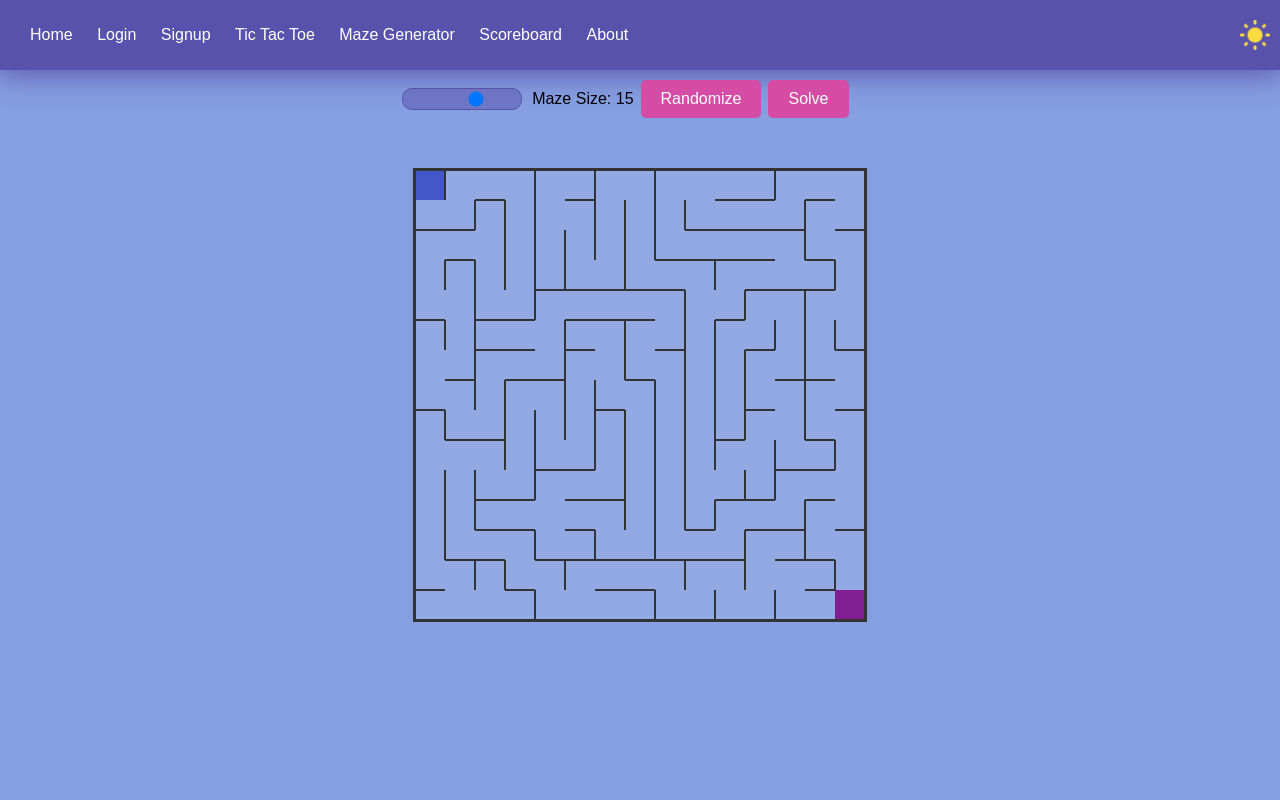
After one commit to lordpiki/School-Website-Task, a Flask app: page /maze_generator in a window 1280 px wide. The commit adds this page. Run offline with Flask 3, Linux system fonts and the light colour scheme; a user stored in the database is signed in.

Commit message:
Site fully working

```diff
--- a/app.py
+++ b/app.py
@@ -112,6 +112,14 @@ def tic_tac_toe():
 
     return render_template("tic_tac_toe.html")
 
+@app.route('/maze_generator')
+def maze_generator():
+    user_id = session.get('user_id')
+    if user_id == None:
+        return render_template('login.html', message='Please login first')
+
+    return render_template("maze_generator.html")
+
 
 @app.route('/api/play', methods=['POST'])
 def play_move():
--- /dev/null
+++ b/static/css/maze_generator.css
@@ -0,0 +1,109 @@
+* {
+  box-sizing: border-box; /* Apply border-box box-sizing to all elements */
+}
+
+:root {
+  --rows: 10; /* Default number of rows */
+  --cols: 10; /* Default number of columns */
+}
+
+#maze-container {
+  display: grid;
+  grid-template-columns: repeat(var(--cols), 30px); /* Adjust the number of columns using CSS variable */
+  grid-template-rows: repeat(var(--rows), 30px); /* Adjust the number of rows as needed */
+  gap: 0; /* Set the gap between cells to 0 */
+  background-color: transparent; /* Adjust the background color of the maze */
+  margin: 50px auto;
+  width: fit-content;
+  border: 2px solid #333333; /* Add a border to the maze container to compensate for the gaps */
+  box-sizing: content-box; /* Set box-sizing to content-box to exclude padding and border from the element's width and height */
+}
+
+#maze-container.dark-mode {
+    border: 2px solid aliceblue;
+}
+
+
+.cell {
+  background-color: rgba(255, 255, 255, 0.1);
+  width: 30px;
+  height: 30px;
+  border: 0;
+}
+
+.cell.dark-mode {
+    background-color: rgba(255, 255, 255, 0.1) ;
+}
+
+.wall-top,
+.wall-right,
+.wall-bottom,
+.wall-left {
+  background-color: rgba(255, 255, 255, 0.1); /* Adjust the wall color */
+}
+
+.wall-top { border-top: 1px solid #333333; }
+.wall-right { border-right: 1px solid #333333; }
+.wall-bottom { border-bottom: 1px solid #333333; }
+.wall-left { border-left: 1px solid #333333; }
+
+.wall-top.dark-mode { border-color: aliceblue; }
+.wall-right.dark-mode { border-color: aliceblue; }
+.wall-bottom.dark-mode { border-color: aliceblue; }
+.wall-left.dark-mode { border-color: aliceblue; }
+
+.start-point {
+  background-color: rgba(67, 87, 200, 1); /* Customize the starting point color */
+}
+
+.start-point.dark-mode {
+    background-color: rgba(67, 87, 200, 1); /* Customize the starting point color */
+
+}
+
+.end-point {
+  background-color: rgba(130, 30, 148, 1); /* Customize the ending point color */
+}
+
+.end-point.dark-mode {
+    background-color: rgba(213, 76, 164, 1); /* Customize the ending point color */
+  }
+
+
+.solution-path {
+  background-color: rgba(0, 250, 250, 0.7); /* Customize the solution path color */
+}
+
+.solution-path.dark-mode {
+    background-color: rgba(0, 250, 250, 0.5); /* Customize the solution path color */
+  }
+
+.visited {
+  background-color: rgba(213, 76, 164, 1);
+}
+
+.visited.dark-mode {
+    background-color: rgba(130, 30, 148, 1);
+}
+
+.slider-container {
+    margin-top: 10px;
+    display: flex;
+    align-items: center;
+
+}
+
+input[type="range"] {
+    width: 25%;
+    height: 50px;
+    margin-right: 10px;
+    -webkit-appearance: none;
+    height: 1px;
+    background-color: rgba(88, 82, 172, 0.5); /* Adjust the color to match your theme */
+    outline: none;
+    border-radius: 10px;
+}
+
+.maze_button {
+    margin-left: 7px;
+}
--- a/static/js/main.js
+++ b/static/js/main.js
@@ -63,7 +63,7 @@ document.onkeypress = function(event) {
     const activeElement = document.activeElement;
 
     if (activeElement.tagName === 'INPUT' || activeElement.tagName === 'TEXTAREA') {
-        return; // Skip the action if an input element is focused
+        return;
     }
 
     const modeImage = document.getElementById('mode-image');
--- /dev/null
+++ b/static/js/maze.js
@@ -0,0 +1,261 @@
+// Function to generate a maze using Recursive Backtracking algorithm
+let generalMaze;
+let playerRow = 0;
+let playerCol = 0;
+
+// Listen for the slider value change event
+const slider = document.getElementById('maze-size-slider');
+slider.addEventListener('input', updateMazeSize);
+
+const defaultSize = 15;
+var maze = generateMaze(defaultSize, defaultSize);
+
+
+maze[0][0].player_visited = true;
+
+
+function generateMaze(rows, cols) {
+  // Initialize the maze grid
+
+  playerRow = 0;
+  playerCol = 0;
+  const maze = [];
+
+
+  for (let i = 0; i < rows; i++) {
+    maze.push([]);
+    for (let j = 0; j < cols; j++) {
+      maze[i].push({
+        top: true,
+        right: true,
+        bottom: true,
+        left: true,
+        visited: false,
+        solution: false,
+        player_visited: false
+      });
+    }
+  }
+
+
+  // Recursive Backtracking algorithm
+  function visitCell(row, col) {
+    maze[row][col].visited = true;
+    const directions = shuffleDirections();
+
+    for (const direction of directions) {
+      const newRow = row + direction[0];
+      const newCol = col + direction[1];
+
+      if (newRow >= 0 && newRow < rows && newCol >= 0 && newCol < cols && !maze[newRow][newCol].visited) {
+        // Remove walls between the current cell and the new cell
+        if (direction[0] === -1) { // Top
+          maze[row][col].top = false;
+          maze[newRow][newCol].bottom = false;
+        } else if (direction[0] === 1) { // Bottom
+          maze[row][col].bottom = false;
+          maze[newRow][newCol].top = false;
+        } else if (direction[1] === -1) { // Left
+          maze[row][col].left = false;
+          maze[newRow][newCol].right = false;
+        } else if (direction[1] === 1) { // Right
+          maze[row][col].right = false;
+          maze[newRow][newCol].left = false;
+        }
+
+        visitCell(newRow, newCol);
+      }
+    }
+  }
+
+  // Shuffle an array of directions
+  function shuffleDirections() {
+    const directions = [[-1, 0], [1, 0], [0, -1], [0, 1]];
+    return directions.sort(() => Math.random() - 0.5);
+  }
+
+  // Start generating the maze from the top-left cell
+  visitCell(0, 0);
+
+  renderMaze(maze)
+  generalMaze = maze;
+
+  return maze;
+
+}
+
+
+function renderMaze(maze) {
+
+  const mazeContainer = document.getElementById('maze-container');
+  let rows = maze.length;
+  let cols = rows;
+
+
+
+  mazeContainer.style.setProperty('--rows', rows); // Set CSS variable for rows
+  mazeContainer.style.setProperty('--cols', cols); // Set CSS variable for columns
+  mazeContainer.innerHTML = ''; // Clear the maze container if needed
+  // Loop through the maze array and create HTML elements to represent walls and paths
+  for (let i = 0; i < rows; i++) {
+    for (let j = 0; j < cols; j++) {
+      const cell = maze[i][j];
+
+      const cellDiv = document.createElement('div');
+      cellDiv.className = 'cell';
+
+      if (i === 0 && j === 0) {
+        cellDiv.classList.add('start-point');
+      } else if (i === rows - 1 && j === cols - 1) {
+        cellDiv.classList.add('end-point');
+      } else if (cell.solution)
+        cellDiv.classList.add('solution-path');
+      else if (cell.player_visited)
+        cellDiv.classList.add('visited');
+
+
+      if (cell.top) cellDiv.classList.add('wall-top');
+      if (cell.right) cellDiv.classList.add('wall-right');
+      if (cell.bottom) cellDiv.classList.add('wall-bottom');
+      if (cell.left) cellDiv.classList.add('wall-left');
+
+      if (localStorage.getItem('darkMode') === 'true') {
+        cellDiv.classList.toggle('dark-mode');
+      }
+
+
+      mazeContainer.appendChild(cellDiv);
+    }
+  }
+}
+
+function solveMaze() {
+  let maze = generalMaze;
+  const rows = maze.length;
+  const cols = maze[0].length;
+  const visited = Array.from({ length: rows }, () => Array(cols).fill(false));
+
+  function dfs(row, col) {
+    if (row < 0 || row >= rows || col < 0 || col >= cols || visited[row][col]) {
+      return false;
+    }
+
+    visited[row][col] = true;
+
+    if (row === rows - 1 && col === cols - 1) {
+      maze[row][col].solution = true;
+      // Mark the cell as part of the solution
+      return true; // Found the exit
+    }
+
+    // Explore adjacent cells
+    if (!maze[row][col].top && dfs(row - 1, col)) {
+      maze[row][col].solution = true;
+      // Mark the cell as part of the solution
+      return true; // Top
+    }
+    if (!maze[row][col].right && dfs(row, col + 1)) {
+      maze[row][col].solution = true; // Mark the cell as part of the solution
+      return true; // Right
+    }
+    if (!maze[row][col].bottom && dfs(row + 1, col)) {
+      maze[row][col].solution = true; // Mark the cell as part of the solution
+      return true; // Bottom
+    }
+    if (!maze[row][col].left && dfs(row, col - 1)) {
+      maze[row][col].solution = true; // Mark the cell as part of the solution
+      return true; // Left
+    }
+
+    return false;
+  }
+
+  // Start solving the maze from the top-left cell
+  dfs(0, 0);
+
+  // Clear visited flags
+  for (let i = 0; i < rows; i++) {
+    for (let j = 0; j < cols; j++) {
+      visited[i][j] = false;
+    }
+  }
+  renderMaze(maze);
+}
+
+
+function updateMazeSize() {
+  const slider = document.getElementById('maze-size-slider');
+  const mazeSizeValue = document.getElementById('maze-size-value');
+  const newSize = parseInt(slider.value);
+
+
+  mazeSizeValue.textContent = newSize;
+
+  maze = generateMaze(newSize, newSize);
+  renderMaze(maze)
+}
+
+
+
+
+
+document.addEventListener("keydown", handleKeyDown);
+
+function handleKeyDown(event) {
+  // Handle player movement using arrow keys
+  const oldCell = maze[playerRow][playerCol];
+  let canUpdate = false;
+
+  switch (event.key) {
+    case "ArrowUp":
+      if (!generalMaze[playerRow][playerCol].top) {
+        playerRow--;
+        canUpdate = true;
+      }
+      break;
+    case "ArrowDown":
+      if (!generalMaze[playerRow][playerCol].bottom) {
+        playerRow++;
+        canUpdate = true;
+      }
+      break;
+    case "ArrowLeft":
+      if (!generalMaze[playerRow][playerCol].left) {
+        playerCol--;
+        canUpdate = true;
+      }
+      break;
+    case "ArrowRight":
+      if (!generalMaze[playerRow][playerCol].right) {
+        playerCol++;
+        canUpdate = true;
+      }
+      break;
+    default:
+      return; // Exit this handler for other keys
+  }
+
+  const newCell = maze[playerRow][playerCol];
+  if (canUpdate) {
+    if (newCell.player_visited)
+      markCell(oldCell);
+    else
+      markCell(newCell);
+  }
+
+  if (playerRow === generalMaze.length - 1 && playerCol === generalMaze[0].length - 1) {
+    alert("You won!");
+
+  }
+
+  renderMaze(generalMaze);
+}
+
+function markCell(cell) {
+  if (cell.player_visited)
+    cell.player_visited = false;
+  else
+    cell.player_visited = true;
+}
+
+// Listen for keydown events
--- a/templates/base.html
+++ b/templates/base.html
@@ -13,6 +13,7 @@
                         <a href="/login">Login</a>
                         <a href="/signup">Signup</a>
                         <a href="/tic_tac_toe">Tic Tac Toe</a>
+                        <a href="/maze_generator">Maze Generator</a>
                         <a href="/scoreboard">Scoreboard</a>
                         <a href="/about_page">About</a>
 
--- /dev/null
+++ b/templates/maze_generator.html
@@ -0,0 +1,33 @@
+
+{% extends "base.html" %}
+{% block content %}
+
+<html>
+<head>
+  <meta charset="UTF-8">
+  <meta name="viewport" content="width=device-width, initial-scale=1.0">
+  <title>Maze Generator</title>
+  <link rel="stylesheet" type="text/css" href="{{ url_for('static', filename='css/maze_generator.css') }}">
+</head>
+<body>
+
+    <div class="slider-container">
+        <input class="slider" type="range" id="maze-size-slider" min="5" max="20" step="1" value="15">
+        <label for="maze-size-slider">Maze Size: <span id="maze-size-value">15</span></label>
+        <button class="maze_button" onclick="updateMazeSize()">Randomize</button>
+        <button class="maze_button" onclick="solveMaze()">Solve</button>
+    </div>
+
+
+
+    <div id="maze-container"></div>
+
+
+
+
+
+    <script defer src="{{ url_for('static', filename='js/maze.js') }}"></script>
+
+</body>
+
+{% endblock %}
```
Also changed, not shown: instance/users.db.
